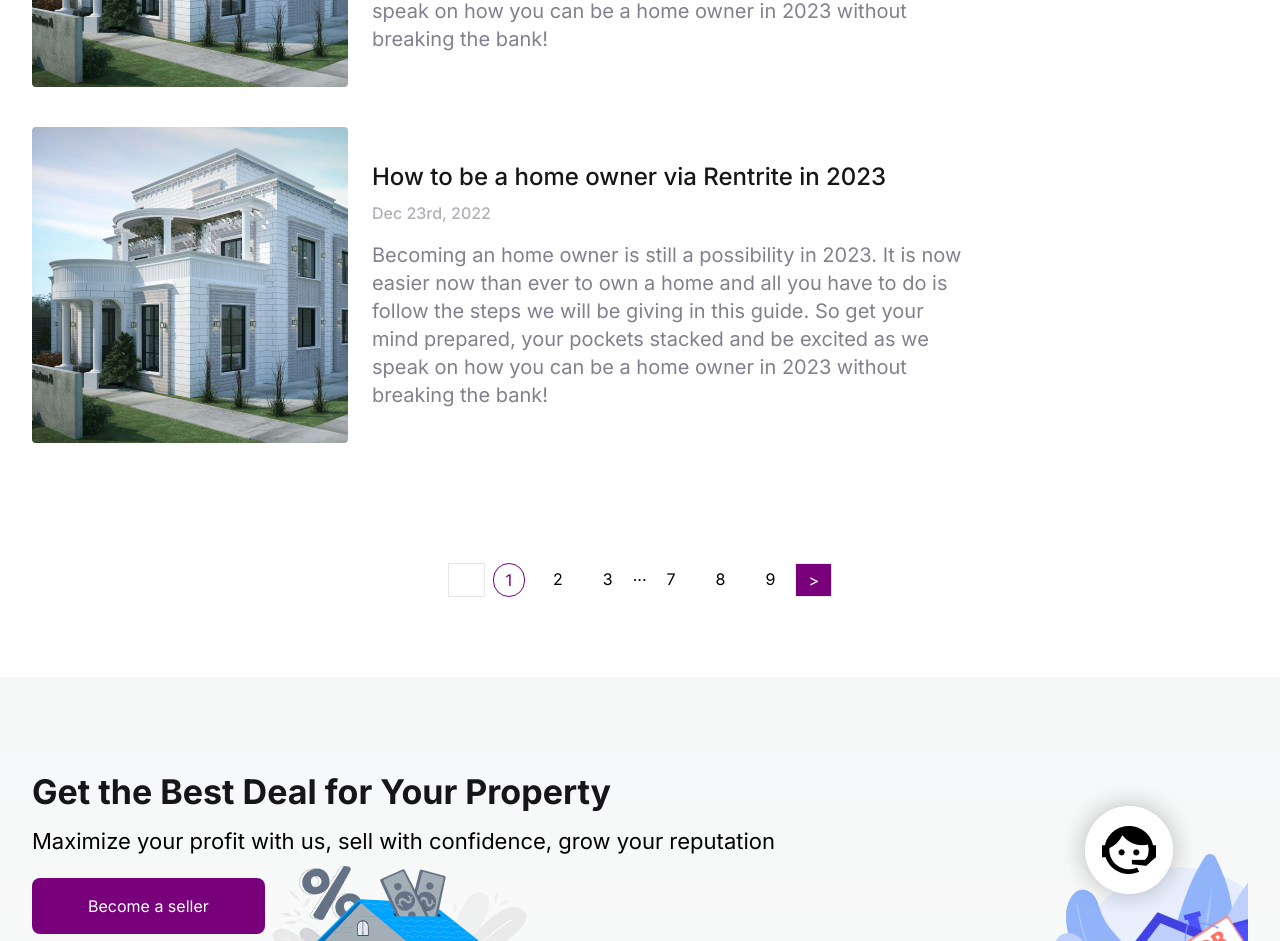
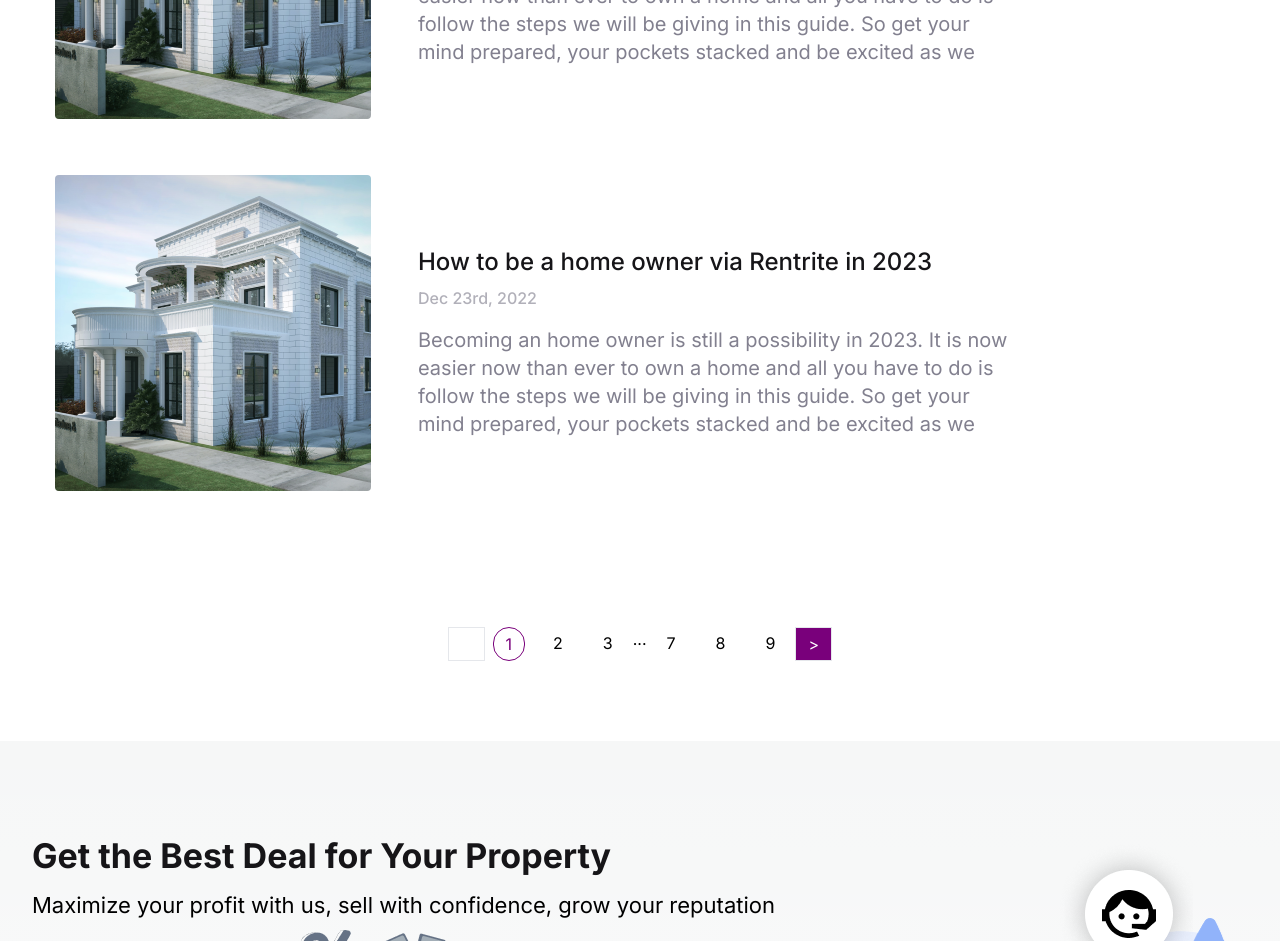
Before and after one commit to matthew-akinola/RentRite-New, a Next.js app: page /blog/spotlight in a window 1280 px wide. Shown: the part 2660-3601 px from the top of the page. Built offline with nearby package versions, Linux system fonts and the light colour scheme.

Commit message:
feat: Blog page Create form.

```diff
--- a/src/components/blog/Form.tsx
+++ b/src/components/blog/Form.tsx
@@ -14,7 +14,7 @@ const Form = () => {
 
    }
    const handleChange = ()=>{
-    if (uploadNameRef.current && uploadImageRef.current){
+    if (uploadNameRef.current && uploadImageRef.current?.files){
       uploadNameRef.current.value = uploadImageRef.current.files[0].name
     }
 
--- a/src/components/blog/readMore/ReadMore.tsx
+++ b/src/components/blog/readMore/ReadMore.tsx
@@ -70,17 +70,17 @@ const ReadMore = () => {
 
     {currentItems.map((readMore, index)=>
               <div className='mt-3' key={index}>
-                <div className='flex flex-row my-10'>
-                    <img className='rounded' src={readMore.imgUrl} alt="" />
+                <div className='flex flex-col sm:flex-row my-10'>
+                    <img className='rounded h-[250px] md:h-auto mx-[23px] mb-4' src={readMore.imgUrl} alt="" />
                     <div className='ml-6 h-[100%] my-auto max-w-[600px]'>
                         <h3 className='font-medium text-[#161518] text-2xl'>{readMore.tittle}</h3>
                         <span className='font-medium text-base text-[#B1B0B9] inline-block mt-2'>{readMore.date}</span>
-                        <p className='text-[#82808F] text-xl font-[450px] mt-4'>{readMore.text}</p>
+                        <p className='text-[#82808F] h-[110px] text-ellipsis overflow-hidden text-xl font-[450px] mt-4'>{readMore.text}</p>
                     </div>
                 </div>
               </div>
         )}
-<div className='py-20'>
+<div className='py-20 px-3 '>
 
          <ReactPaginate
               breakLabel="..."
@@ -95,7 +95,7 @@ const ReadMore = () => {
               activeClassName='text-primary border border-primary'
               nextClassName='border px-3 pt-1 bg-primary text-white'
               previousClassName='border px-3 pt-1 bg-primary text-white'
-              disabledClassName='bg-white text-[#000]'
+              disabledClassName='bg-white text-black'
           />
 </div>
     </div>
```
